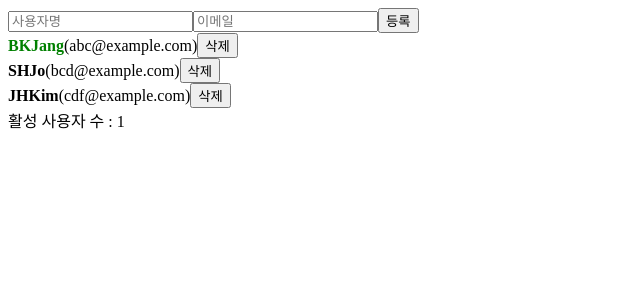
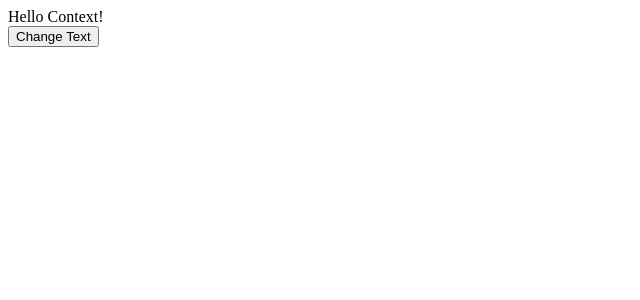
Before and after one commit to BKJang/lets-start-react-hooks, a React (Create React App) app: page / in a window 1280 px wide. Shown: the top 300 px of the page, without its empty margins (0-640 px from the left). Built offline with nearby package versions, Linux system fonts and the light colour scheme.

Commit message:
ContextSample 구현

```diff
--- /dev/null
+++ b/src/ContextSample.js
@@ -0,0 +1,28 @@
+import React, { createContext, useContext, useState } from 'react';
+
+const MyContext = createContext('defaultValue');
+
+const Child = () => {
+	const text = useContext(MyContext);
+	return <div>{text}</div>
+}
+
+const Parent = ({ text }) => {
+	return <Child text={text}/>
+}
+
+const GrandParent = ({ text }) => {
+	return <Parent text={text} />
+}
+
+const ContextSample = () => {
+	const [value, setValue] = useState(true);
+	return (
+		<MyContext.Provider value={value ? 'Hello Context!' : 'Bye Context!'}>
+			<GrandParent />
+			<button onClick={() => setValue(!value)}>Change Text</button>
+		</MyContext.Provider>
+	);
+}
+
+export default ContextSample;
--- a/src/index.js
+++ b/src/index.js
@@ -1,9 +1,10 @@
 import React from 'react';
 import ReactDOM from 'react-dom';
 import App from './App';
+import ContextSample from './ContextSample';
 import * as serviceWorker from './serviceWorker';
 
-ReactDOM.render(<App />, document.getElementById('root'));
+ReactDOM.render(<ContextSample />, document.getElementById('root'));
 
 // If you want your app to work offline and load faster, you can change
 // unregister() to register() below. Note this comes with some pitfalls.
```
